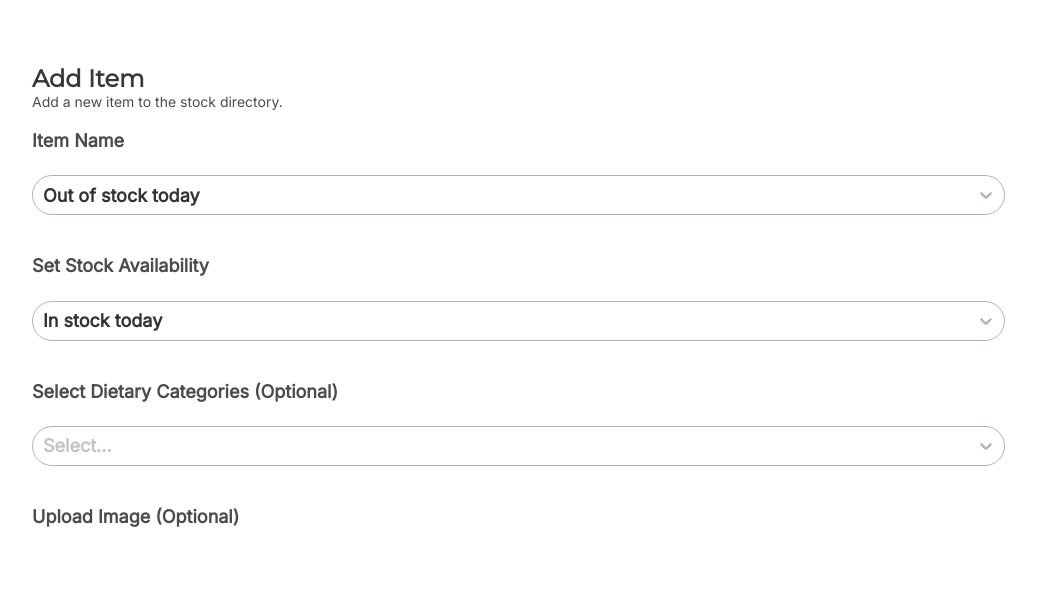
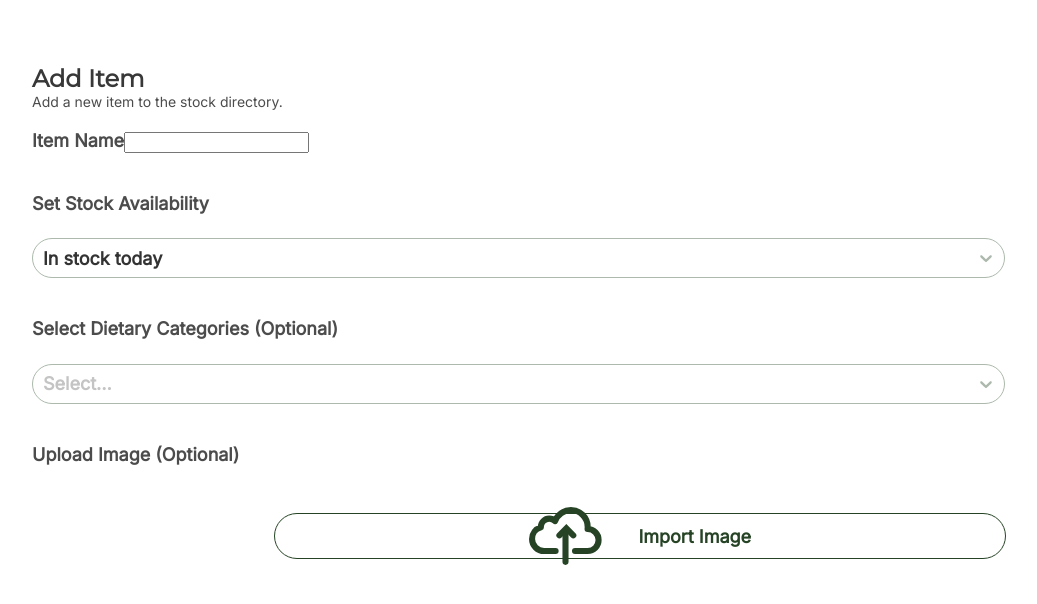
Before and after one commit to codebase-berkeley/berkeley-food-pantry, a React (Create React App) app in the folder client/: page / in a window 1280 px wide. Shown: the top 604 px of the page, without its empty margins (32-1069 px from the left). Built offline with nearby package versions, Linux system fonts and the light colour scheme.

Commit message:
ranon pls

```diff
--- a/client/src/mobile-add-item.css
+++ b/client/src/mobile-add-item.css
@@ -49,7 +49,8 @@
     border-radius: 100px;
     border: #264425 solid 1px;
     margin-top: 4%;
-    background-color: red;
+    width: 60%;
+
 }
 
 .upload-image-text-h1 {
@@ -57,3 +58,13 @@
   font-size: 18px;
   color: #264425;
 }
+
+.cloud-format {
+  padding-right: 5%;
+  width: 10%;
+}
+
+.center-import-image-button {
+  display: flex;
+  justify-content: center ;
+}
--- a/client/src/mobile-add-item.js
+++ b/client/src/mobile-add-item.js
@@ -7,6 +7,7 @@ import React, { Component } from 'react'
 // import { ColourOption, colourOptions } from '../data';
 import Select, { StylesConfig } from 'react-select';
 import { red } from 'react-color/lib/helpers/color';
+import importimagecloud from './assets/import-image-cloud.svg';
 
 const dietaryCategories = [
     { value: 'meat', label: 'Meat' },
@@ -78,16 +79,7 @@ export default function MobileAddItem() {
             <br></br>
             <div className = "boxHeaders">
                 Item Name
-                <Select className="custom-dropdown"
-                styles={customStyles}
-                closeMenuOnSelect={true}
-                components={animatedComponents}
-                placeholder="In stock today"
-                options={stockStatus}
-                singleValue={true}
-                isMulti={false}
-                defaultValue={stockStatus[0]}
-                />
+                <input type="text" name="name" />
             </div>
             <br></br>
             <br></br>
@@ -122,14 +114,17 @@ export default function MobileAddItem() {
             <br></br>
             <div className = "boxHeaders">
                 Upload Image (Optional)
+                <div className = 'center-import-image-button'>
+                    <div className = 'import-image-button'>
+                        <img src = {importimagecloud} className = 'cloud-format' alt = "upload image cloud"></img>
+                        <h1 className = 'upload-image-text-h1'>Import Image</h1>
+                    </div>
+                </div>
             </div>
             <div>
                 <img src ={saveitembutton} className = "save-item-button" alt = "save item button"></img>
             </div>
-            {/* <div className = 'import-image-button'>
-                <img src = {importimagecloud} className = 'cloud-format' alt = "upload image cloud"></img>
-                <h1 className = 'upload-image-text-h1'>Import Image</h1>
-            </div> */}
+
         </div>
     )
 }
```
Also changed, not shown: client/src/assets/import-image-cloud.svg (added), client/src/dietary-catergory-dropdown.css (deleted), client/src/dietary-catergory-dropdown.js (deleted).
